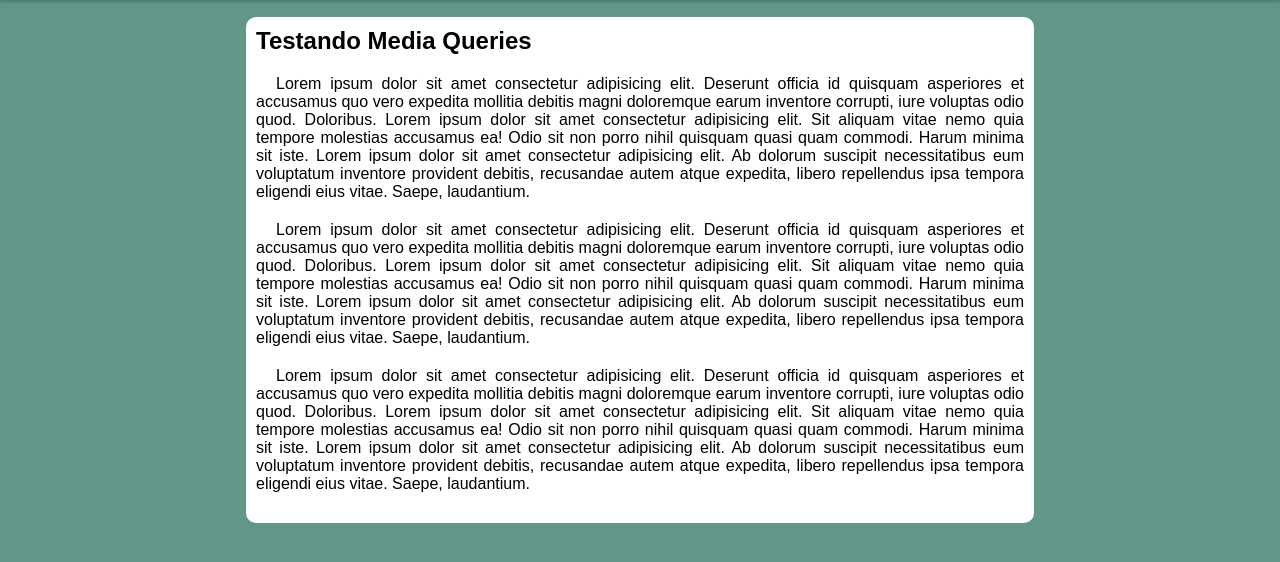
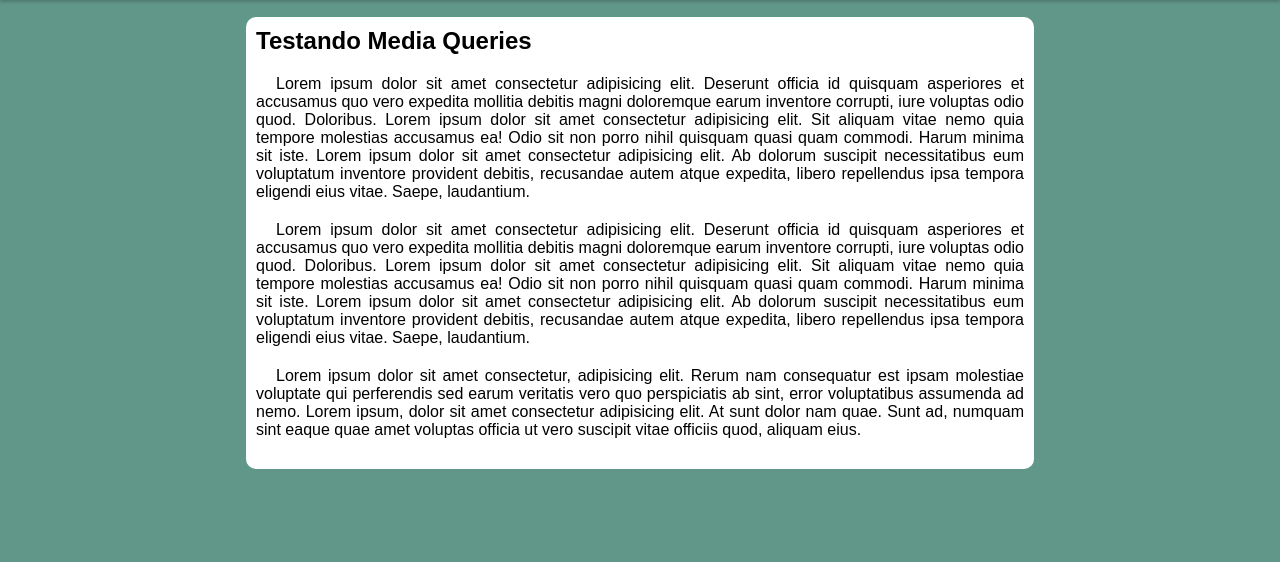
Before and after one commit to David-de-Oliveira-BS/HTML-CSS, a plain HTML site: page exercicios/ex026/mq04/index.html in a window 1280 px wide. Shown: the part 98-660 px from the top of the page. Drawn offline with nearby package versions, Linux system fonts and the light colour scheme.

Commit message:
Update index.html

```diff
--- a/exercicios/ex026/mq04/index.html
+++ b/exercicios/ex026/mq04/index.html
@@ -30,7 +30,7 @@
 
             <p>Lorem ipsum dolor sit amet consectetur adipisicing elit. Deserunt officia id quisquam asperiores et accusamus quo vero expedita mollitia debitis magni doloremque earum inventore corrupti, iure voluptas odio quod. Doloribus. Lorem ipsum dolor sit amet consectetur adipisicing elit. Sit aliquam vitae nemo quia tempore molestias accusamus ea! Odio sit non porro nihil quisquam quasi quam commodi. Harum minima sit iste. Lorem ipsum dolor sit amet consectetur adipisicing elit. Ab dolorum suscipit necessitatibus eum voluptatum inventore provident debitis, recusandae autem atque expedita, libero repellendus ipsa tempora eligendi eius vitae. Saepe, laudantium.</p>
 
-            <p>Lorem ipsum dolor sit amet consectetur adipisicing elit. Deserunt officia id quisquam asperiores et accusamus quo vero expedita mollitia debitis magni doloremque earum inventore corrupti, iure voluptas odio quod. Doloribus. Lorem ipsum dolor sit amet consectetur adipisicing elit. Sit aliquam vitae nemo quia tempore molestias accusamus ea! Odio sit non porro nihil quisquam quasi quam commodi. Harum minima sit iste. Lorem ipsum dolor sit amet consectetur adipisicing elit. Ab dolorum suscipit necessitatibus eum voluptatum inventore provident debitis, recusandae autem atque expedita, libero repellendus ipsa tempora eligendi eius vitae. Saepe, laudantium.</p>
+            <p>Lorem ipsum dolor sit amet consectetur, adipisicing elit. Rerum nam consequatur est ipsam molestiae voluptate qui perferendis sed earum veritatis vero quo perspiciatis ab sint, error voluptatibus assumenda ad nemo. Lorem ipsum, dolor sit amet consectetur adipisicing elit. At sunt dolor nam quae. Sunt ad, numquam sint eaque quae amet voluptas officia ut vero suscipit vitae officiis quod, aliquam eius.</p>
         </article>
    </main>
 
```
